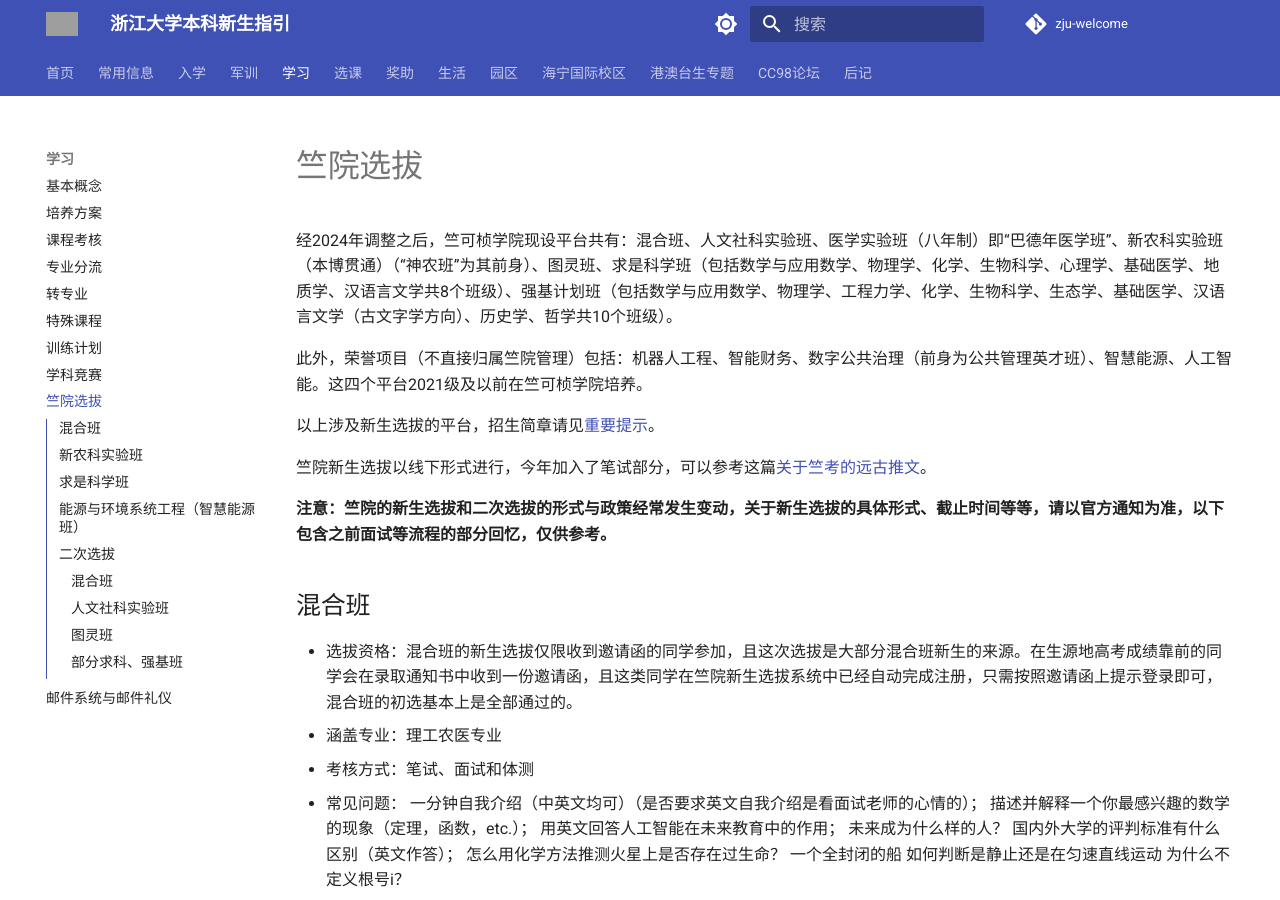
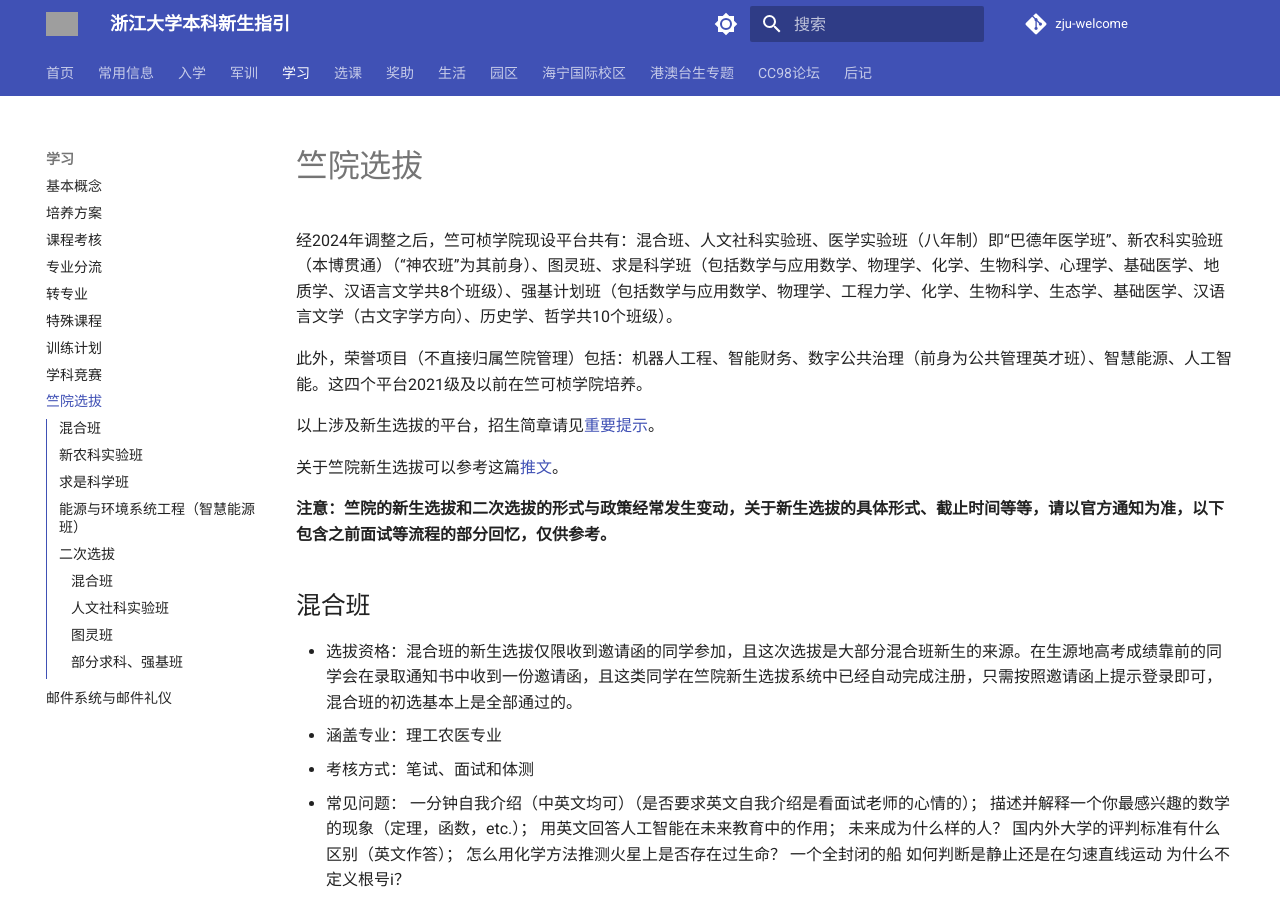
Before and after one commit to mini-full/zju-welcome, an MkDocs documentation site: the page built from docs/learning/intoCKC.md, in a window 1280 px wide and 900 px high. Built offline with MkDocs 1.6.1 and Material for MkDocs 9.7.7, drawn with Linux system fonts in a browser that asks for light colours; comment, search, counter and statistics services are not loaded; some of the changed text lies outside the part shown; grey boxes are pictures that could not be loaded.

Commit message:
Update intoCKC.md

```diff
--- a/docs/learning/intoCKC.md
+++ b/docs/learning/intoCKC.md
@@ -6,7 +6,7 @@
 
 以上涉及新生选拔的平台，招生简章请见[重要提示](../callout.md)。
 
-竺院新生选拔以线下形式进行，今年加入了笔试部分，可以参考这篇[关于竺考的远古推文](https://mp.weixin.qq.com/s/j0y7vXkWt7nj2J75p4bB9w)。
+关于竺院新生选拔可以参考这篇[推文]([https://mp.weixin.qq.com/s/j0y7vXkWt7nj2J75p4bB9w](https://mp.weixin.qq.com/s?search_click_id=1793179847675159530-1721721780685-7851609078&__biz=MjM5ODE5NzY0Nw==&mid=2651056603&idx=1&sn=9b0d9d017c8efbe245f0cc446ce23df2&chksm=bd39293b8a4ea02d635c20c2dfa948a65017a3d0d59fce5040b1baa01ca6727ddad36e310f87&clicktime=1721721780&enterid=1721721780&subscene=0&ascene=65&devicetype=iOS17.2.1&version=18002f2c&nettype=WIFI&abtest_cookie=AAACAA%3D%3D&lang=zh_CN&countrycode=CN&fontScale=100&exportkey=n_ChQIAhIQC3Iqrz6EWf2w%2BXwEjpiTBBLhAQIE97dBBAEAAAAAAA9oJ3vuCQ0AAAAOpnltbLcz9gKNyK89dVj0jI%2BeIkHLb6PQOQ94VcSYPqzZ4DPdvx7GDK40KA8wxCjzYaG1cdAfBb%2F8rcfD1TOdAYvMwQ4OtxSUG8gjoYPVUjDW4fxLjej6Kv%2BZfiR8%2BSus7b%2BMDMrb%2F7EDj6U0XPHGvxFcnpHA9Tq4sJ7t%2BMgozaGNVRX7BIfVSAmYHd8J9ZuJr3g2%2BVMIz8fHV0QWSF925T%2FUBUmMgz%2FN4Hzy%2B1n%2Boxi2387TkfF3camdZcK1f9gk5ZjZHAnhqdbDeA%3D%3D&pass_ticket=KR1sNVS6lOeUg8GHTo4zymV%2BF6Eg5haPvXg8ucnyNf5HVwjdK0oLF0e1WilW%2FpTG&wx_header=3))。
 
 **注意：竺院的新生选拔和二次选拔的形式与政策经常发生变动，关于新生选拔的具体形式、截止时间等等，请以官方通知为准，以下包含之前面试等流程的部分回忆，仅供参考。**
 
```
Also changed, not shown: other parts of docs/learning/intoCKC.md (+1 -1 lines).
